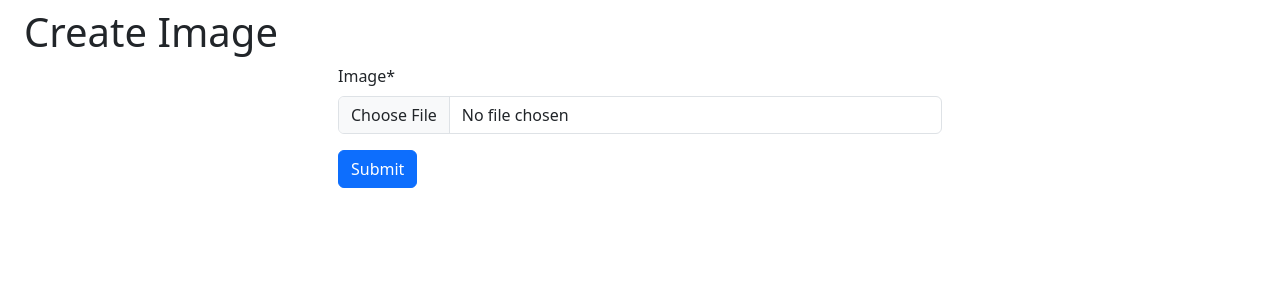
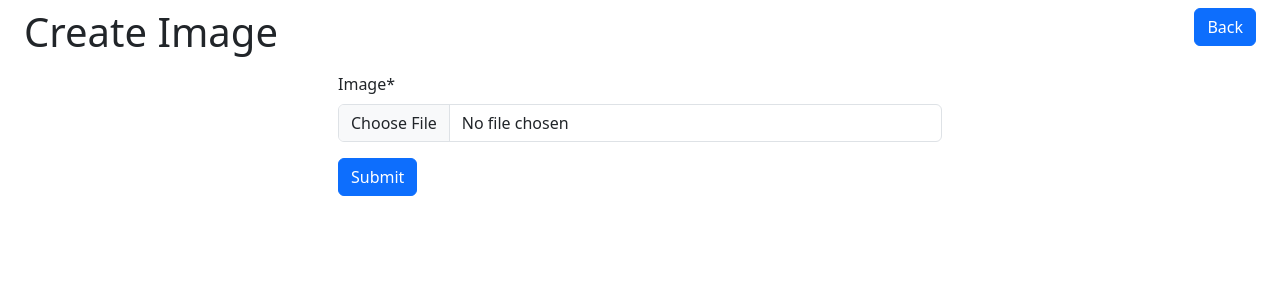
Before and after one commit to ian-wt-blog-examples/django-article-images, a Django app: page /add-image/1/ in a window 1280 px wide. Shown: the part 64-364 px from the top of the page. Run offline with Django 4.2, Linux system fonts and the light colour scheme; parts of the project's set-up code (start-up, migrations or seed data) failed here and were passed over; some libraries are stand-ins or nearby versions.

Commit message:
add back buttons to image form

```diff
--- a/demo/templates/demo/image-form.html
+++ b/demo/templates/demo/image-form.html
@@ -2,7 +2,14 @@
 {% load crispy_forms_tags %}
 
 {% block content %}
-<h1 class="mb-2">{{ form_title }}</h1>
+<div class="mb-2 d-flex gap-2 justify-content-between align-items-start">
+  <h1>{{ form_title }}</h1>
+  {% if object %}
+  <a href="{% url 'image-list' article=object.article.pk %}" class="btn btn-primary btn-small">Back</a>
+  {% else %}
+  <a href="{% url 'article-list' %}" class="btn btn-primary btn-small">Back</a>
+  {% endif %}
+</div>
 <div class="row">
   <div class="col col-md-8 col-lg-6 mx-auto">
     <form method="POST" enctype="multipart/form-data">
```
